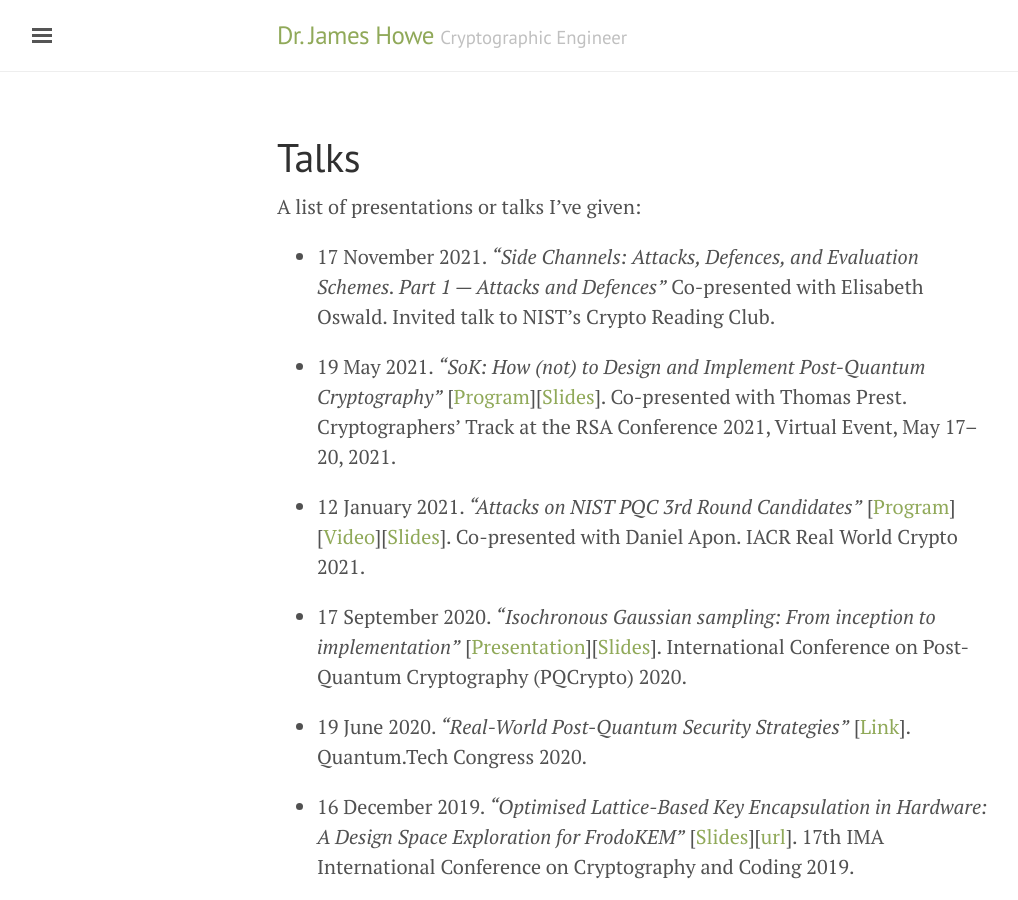
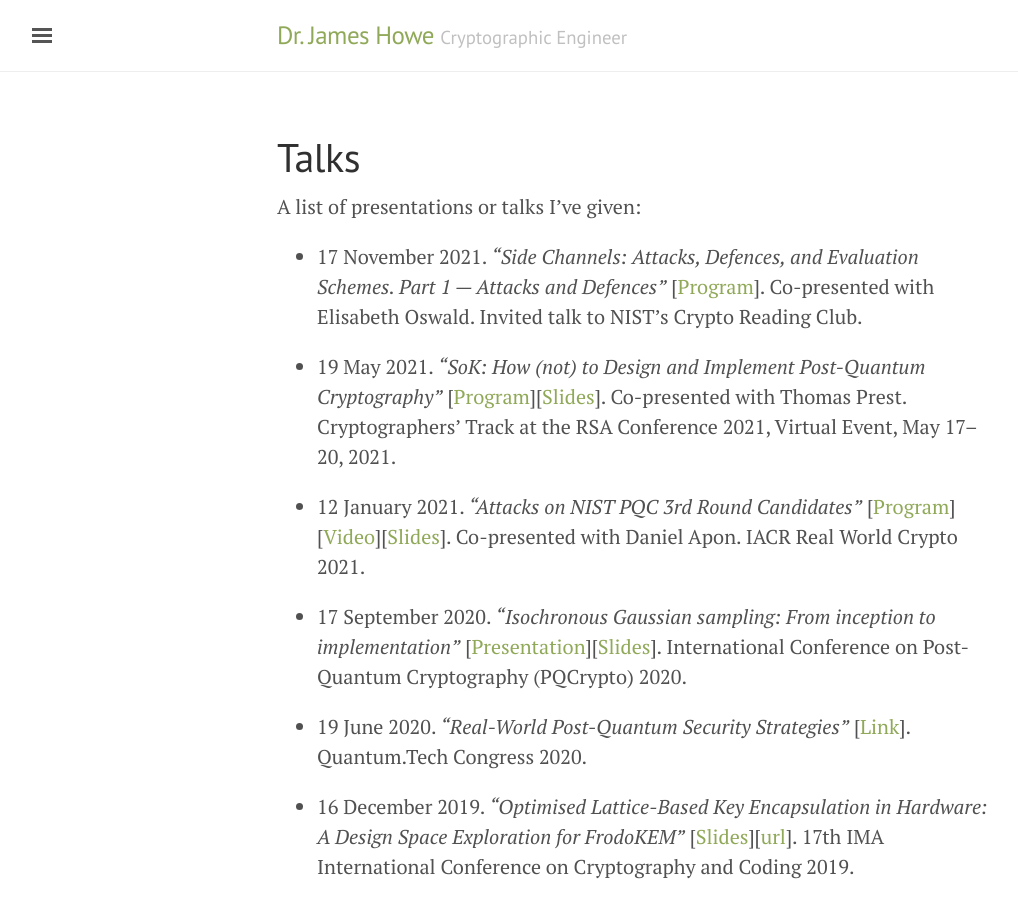
Before and after one commit to jameshoweee/jameshoweee.github.io, a Jekyll site: the page built from talks.md, in a window 1280 px wide and 900 px high. Shown: the whole window, without its empty margins (3-1021 px from the left). Built offline with Jekyll 4.4.1, drawn with Linux system fonts in a browser that asks for light colours.

Commit message:
Update talks.md

```diff
--- a/talks.md
+++ b/talks.md
@@ -6,7 +6,7 @@
 
 A list of presentations or talks I've given:
 
-* 17 November 2021. *"Side Channels: Attacks, Defences, and Evaluation Schemes. Part 1 — Attacks and Defences"* Co-presented with Elisabeth Oswald. Invited talk to NIST's Crypto Reading Club.
+* 17 November 2021. *"Side Channels: Attacks, Defences, and Evaluation Schemes. Part 1 — Attacks and Defences"* [[Program](https://csrc.nist.gov/projects/crypto-reading-club)]. Co-presented with Elisabeth Oswald. Invited talk to NIST's Crypto Reading Club.
 
 * 19 May 2021. *"SoK: How (not) to Design and Implement Post-Quantum Cryptography"* [[Program](https://sites.google.com/site/ctrsa2021/conference-program)][[Slides](files/PresentationT+J.pdf)]. Co-presented with Thomas Prest. Cryptographers’ Track at the RSA Conference 2021, Virtual Event, May 17–20, 2021.
 
```
